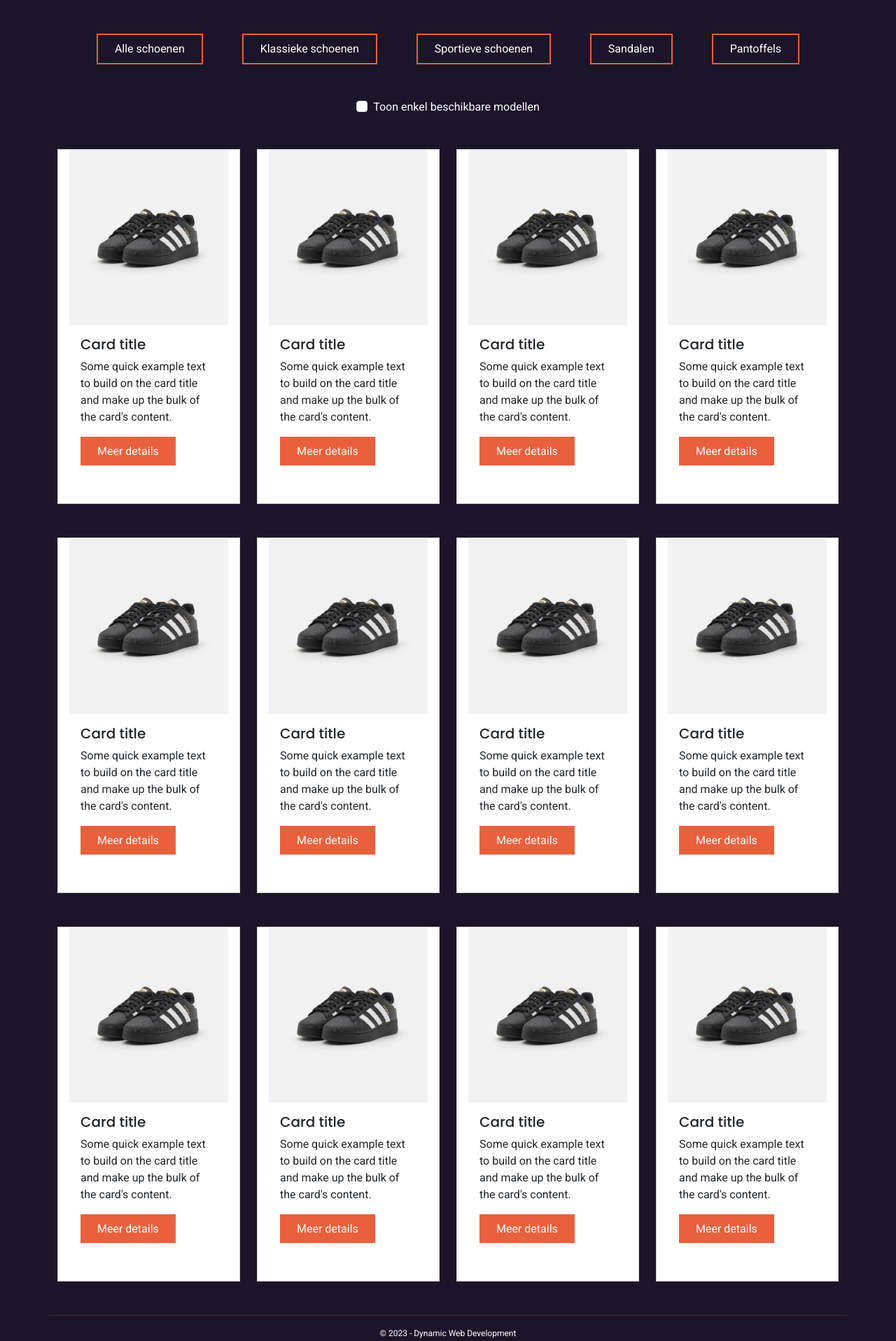
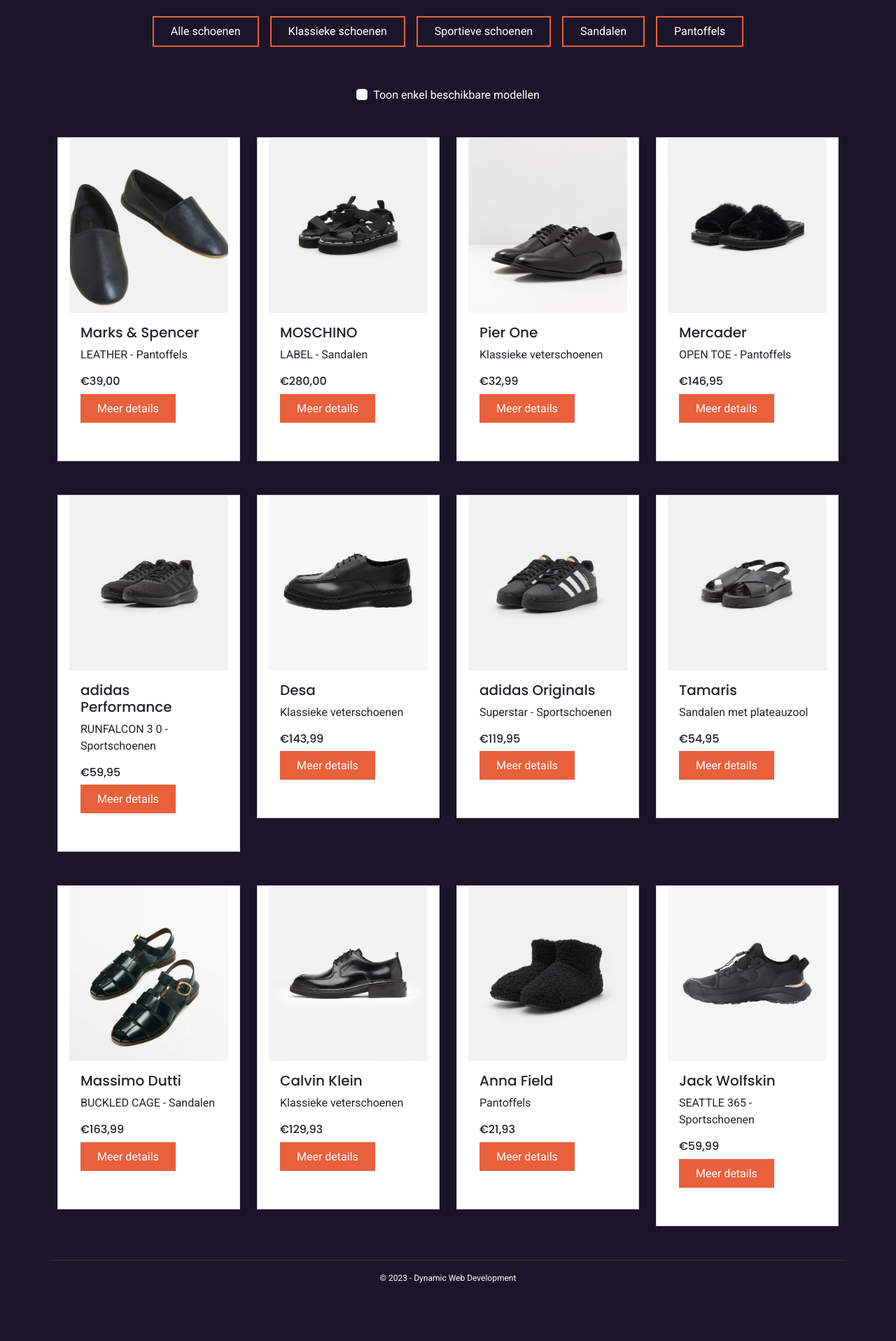
Before and after one commit to DemasureYasna/2022-2023-2ezit-backend, a PHP site: page / in a window 1280 px wide. Shown: the part 396-2312 px from the top of the page at 70% size. After the commit the page ends 2229 px from the top, so only its background shows below. Run offline with PHP 8.4, Linux system fonts and the light colour scheme.

Commit message:
finished index

```diff
--- a/css/screen.css
+++ b/css/screen.css
@@ -55,7 +55,8 @@ h1 {
   text-shadow: 2px 2px 4px #e9603c;
 }
 
-h5 {
+h5,
+h6 {
   font-family: "Poppins";
   color: #212529;
 }
@@ -87,10 +88,12 @@ body {
 .c-filters {
   margin: 3rem 0rem;
   display: flex;
-  justify-content: space-evenly;
+  flex-wrap: wrap;
+  justify-content: center;
 }
 
 .c-filter {
+  margin: 0.5rem;
   color: #ffffff;
   border: solid 2px #e9603c;
   padding: 0.5rem 1.5rem;
@@ -158,3 +161,8 @@ body {
 /*---------------------------------------/*
  # UTILITIES
 /*---------------------------------------*/
+@media (min-width: 992px) {
+  .c-filters {
+    margin-top: 15px;
+  }
+}
--- a/css/screen.scss
+++ b/css/screen.scss
@@ -70,7 +70,8 @@ h1 {
   text-shadow: 2px 2px 4px #e9603c;
 }
 
-h5 {
+h5,
+h6 {
   font-family: $fontfamily-title;
   color: $color-black;
 }
@@ -105,10 +106,12 @@ body {
   margin: 3rem 0rem;
 
   display: flex;
-  justify-content: space-evenly;
+  flex-wrap: wrap;
+  justify-content: center;
 }
 
 .c-filter {
+  margin: 0.5rem;
   color: $color-white;
   border: solid 2px #e9603c;
   padding: 0.5rem 1.5rem;
@@ -182,3 +185,9 @@ body {
 /*---------------------------------------/*
  # UTILITIES
 /*---------------------------------------*/
+
+@media (min-width: 992px) {
+  .c-filters {
+    margin-top: 15px;
+  }
+}
--- a/index.html
+++ b/index.html
@@ -20,12 +20,14 @@
     <section>
         <div class="container">
             <div class="row c-filters__bg">
+                <div class="col-lg-12">
                     <div class="c-filters">
                         <a href="#"><span class="c-filter">Alle schoenen</span></a>
                         <a href="#"><span class="c-filter">Klassieke schoenen</span></a>
                         <a href="#"><span class="c-filter">Sportieve schoenen</span></a>
                         <a href="#"><span class="c-filter">Sandalen</span></a>
                         <a href="#"><span class="c-filter">Pantoffels</span></a>
+                    </div>
                 </div>
 
                 <div class="c-uitverkocht">
@@ -45,12 +47,77 @@
             <div class="row c-cards">
                 <div class="col-12 col-lg-3 col-md-6">
                     <div class="card">
-                        <img src="images/adidas-originals.jpg" class="card-img-top" alt="...">
+                        <img src="images/marks-spencer.jpg" class="card-img-top" alt="...">
                         <div class="card-body">
-                            <h5 class="card-title">Card title</h5>
-                            <p class="card-text">Some quick example text to build on the card title and make up the bulk
-                                of the card's
-                                content.</p>
+                            <h5 class="card-title">Marks & Spencer</h5>
+                            <p class="card-text">LEATHER - Pantoffels</p>
+                            <h6 class="card-title">€39,00</h6>
+                            <a href="#" class="c-btn"><span>Meer details</span><i
+                                    class="bi bi-arrow-right c-btn__arrow"></i></a>
+                        </div>
+                    </div>
+                </div>
+
+                <div class="col-12 col-lg-3 col-md-6">
+                    <div class="card">
+                        <img src="images/moschino.jpg" class="card-img-top" alt="moschino">
+                        <div class="card-body">
+                            <h5 class="card-title">MOSCHINO</h5>
+                            <p class="card-text">LABEL - Sandalen</p>
+                            <h6 class="card-title">€280,00</h6>
+                            <a href="#" class="c-btn"><span>Meer details</span><i
+                                    class="bi bi-arrow-right c-btn__arrow"></i></a>
+                        </div>
+                    </div>
+                </div>
+
+                <div class="col-12 col-lg-3 col-md-6">
+                    <div class="card">
+                        <img src="images/pier-one.jpg" class="card-img-top" alt="...">
+                        <div class="card-body">
+                            <h5 class="card-title">Pier One</h5>
+                            <p class="card-text">Klassieke veterschoenen</p>
+                            <h6 class="card-title">€32,99</h6>
+                            <a href="#" class="c-btn"><span>Meer details</span><i
+                                    class="bi bi-arrow-right c-btn__arrow"></i></a>
+                        </div>
+                    </div>
+                </div>
+
+                <div class="col-12 col-lg-3 col-md-6">
+                    <div class="card">
+                        <img src="images/mercader.jpg" class="card-img-top" alt="...">
+                        <div class="card-body">
+                            <h5 class="card-title">Mercader</h5>
+                            <p class="card-text">OPEN TOE - Pantoffels</p>
+                            <h6 class="card-title">€146,95</h6>
+
+                            <a href="#" class="c-btn"><span>Meer details</span><i
+                                    class="bi bi-arrow-right c-btn__arrow"></i></a>
+                        </div>
+                    </div>
+                </div>
+
+                <div class="col-12 col-lg-3 col-md-6">
+                    <div class="card">
+                        <img src="images/adidas-performance.jpg" class="card-img-top" alt="...">
+                        <div class="card-body">
+                            <h5 class="card-title">adidas Performance</h5>
+                            <p class="card-text">RUNFALCON 3 0 - Sportschoenen</p>
+                            <h6 class="card-title">€59,95</h6>
+                            <a href="#" class="c-btn"><span>Meer details</span><i
+                                    class="bi bi-arrow-right c-btn__arrow"></i></a>
+                        </div>
+                    </div>
+                </div>
+
+                <div class="col-12 col-lg-3 col-md-6">
+                    <div class="card">
+                        <img src="images/desa.jpg" class="card-img-top" alt="...">
+                        <div class="card-body">
+                            <h5 class="card-title">Desa</h5>
+                            <p class="card-text">Klassieke veterschoenen</p>
+                            <h6 class="card-title">€143,99</h6>
                             <a href="#" class="c-btn"><span>Meer details</span><i
                                     class="bi bi-arrow-right c-btn__arrow"></i></a>
                         </div>
@@ -61,10 +128,9 @@
                     <div class="card">
                         <img src="images/adidas-originals.jpg" class="card-img-top" alt="...">
                         <div class="card-body">
-                            <h5 class="card-title">Card title</h5>
-                            <p class="card-text">Some quick example text to build on the card title and make up the bulk
-                                of the card's
-                                content.</p>
+                            <h5 class="card-title">adidas Originals</h5>
+                            <p class="card-text">Superstar - Sportschoenen</p>
+                            <h6 class="card-title">€119,95</h6>
                             <a href="#" class="c-btn"><span>Meer details</span><i
                                     class="bi bi-arrow-right c-btn__arrow"></i></a>
                         </div>
@@ -73,12 +139,11 @@
 
                 <div class="col-12 col-lg-3 col-md-6">
                     <div class="card">
-                        <img src="images/adidas-originals.jpg" class="card-img-top" alt="...">
+                        <img src="images/tamaris.jpg" class="card-img-top" alt="...">
                         <div class="card-body">
-                            <h5 class="card-title">Card title</h5>
-                            <p class="card-text">Some quick example text to build on the card title and make up the bulk
-                                of the card's
-                                content.</p>
+                            <h5 class="card-title">Tamaris</h5>
+                            <p class="card-text">Sandalen met plateauzool</p>
+                            <h6 class="card-title">€54,95</h6>
                             <a href="#" class="c-btn"><span>Meer details</span><i
                                     class="bi bi-arrow-right c-btn__arrow"></i></a>
                         </div>
@@ -87,12 +152,11 @@
 
                 <div class="col-12 col-lg-3 col-md-6">
                     <div class="card">
-                        <img src="images/adidas-originals.jpg" class="card-img-top" alt="...">
+                        <img src="images/massimo-duti.jpg" class="card-img-top" alt="...">
                         <div class="card-body">
-                            <h5 class="card-title">Card title</h5>
-                            <p class="card-text">Some quick example text to build on the card title and make up the bulk
-                                of the card's
-                                content.</p>
+                            <h5 class="card-title">Massimo Dutti</h5>
+                            <p class="card-text">BUCKLED CAGE - Sandalen</p>
+                            <h6 class="card-title">€163,99</h6>
                             <a href="#" class="c-btn"><span>Meer details</span><i
                                     class="bi bi-arrow-right c-btn__arrow"></i></a>
                         </div>
@@ -101,12 +165,11 @@
 
                 <div class="col-12 col-lg-3 col-md-6">
                     <div class="card">
-                        <img src="images/adidas-originals.jpg" class="card-img-top" alt="...">
+                        <img src="images/calvin-klein.jpg" class="card-img-top" alt="...">
                         <div class="card-body">
-                            <h5 class="card-title">Card title</h5>
-                            <p class="card-text">Some quick example text to build on the card title and make up the bulk
-                                of the card's
-                                content.</p>
+                            <h5 class="card-title">Calvin Klein</h5>
+                            <p class="card-text">Klassieke veterschoenen</p>
+                            <h6 class="card-title">€129,93</h6>
                             <a href="#" class="c-btn"><span>Meer details</span><i
                                     class="bi bi-arrow-right c-btn__arrow"></i></a>
                         </div>
@@ -115,12 +178,11 @@
 
                 <div class="col-12 col-lg-3 col-md-6">
                     <div class="card">
-                        <img src="images/adidas-originals.jpg" class="card-img-top" alt="...">
+                        <img src="images/anna-field.jpg" class="card-img-top" alt="...">
                         <div class="card-body">
-                            <h5 class="card-title">Card title</h5>
-                            <p class="card-text">Some quick example text to build on the card title and make up the bulk
-                                of the card's
-                                content.</p>
+                            <h5 class="card-title">Anna Field</h5>
+                            <p class="card-text">Pantoffels</p>
+                            <h6 class="card-title">€21,93</h6>
                             <a href="#" class="c-btn"><span>Meer details</span><i
                                     class="bi bi-arrow-right c-btn__arrow"></i></a>
                         </div>
@@ -129,82 +191,11 @@
 
                 <div class="col-12 col-lg-3 col-md-6">
                     <div class="card">
-                        <img src="images/adidas-originals.jpg" class="card-img-top" alt="...">
+                        <img src="images/jack-wolfskin.jpg" class="card-img-top" alt="...">
                         <div class="card-body">
-                            <h5 class="card-title">Card title</h5>
-                            <p class="card-text">Some quick example text to build on the card title and make up the bulk
-                                of the card's
-                                content.</p>
-                            <a href="#" class="c-btn"><span>Meer details</span><i
-                                    class="bi bi-arrow-right c-btn__arrow"></i></a>
-                        </div>
-                    </div>
-                </div>
-
-                <div class="col-12 col-lg-3 col-md-6">
-                    <div class="card">
-                        <img src="images/adidas-originals.jpg" class="card-img-top" alt="...">
-                        <div class="card-body">
-                            <h5 class="card-title">Card title</h5>
-                            <p class="card-text">Some quick example text to build on the card title and make up the bulk
-                                of the card's
-                                content.</p>
-                            <a href="#" class="c-btn"><span>Meer details</span><i
-                                    class="bi bi-arrow-right c-btn__arrow"></i></a>
-                        </div>
-                    </div>
-                </div>
-
-                <div class="col-12 col-lg-3 col-md-6">
-                    <div class="card">
-                        <img src="images/adidas-originals.jpg" class="card-img-top" alt="...">
-                        <div class="card-body">
-                            <h5 class="card-title">Card title</h5>
-                            <p class="card-text">Some quick example text to build on the card title and make up the bulk
-                                of the card's
-                                content.</p>
-                            <a href="#" class="c-btn"><span>Meer details</span><i
-                                    class="bi bi-arrow-right c-btn__arrow"></i></a>
-                        </div>
-                    </div>
-                </div>
-
-                <div class="col-12 col-lg-3 col-md-6">
-                    <div class="card">
-                        <img src="images/adidas-originals.jpg" class="card-img-top" alt="...">
-                        <div class="card-body">
-                            <h5 class="card-title">Card title</h5>
-                            <p class="card-text">Some quick example text to build on the card title and make up the bulk
-                                of the card's
-                                content.</p>
-                            <a href="#" class="c-btn"><span>Meer details</span><i
-                                    class="bi bi-arrow-right c-btn__arrow"></i></a>
-                        </div>
-                    </div>
-                </div>
-
-                <div class="col-12 col-lg-3 col-md-6">
-                    <div class="card">
-                        <img src="images/adidas-originals.jpg" class="card-img-top" alt="...">
-                        <div class="card-body">
-                            <h5 class="card-title">Card title</h5>
-                            <p class="card-text">Some quick example text to build on the card title and make up the bulk
-                                of the card's
-                                content.</p>
-                            <a href="#" class="c-btn"><span>Meer details</span><i
-                                    class="bi bi-arrow-right c-btn__arrow"></i></a>
-                        </div>
-                    </div>
-                </div>
-
-                <div class="col-12 col-lg-3 col-md-6">
-                    <div class="card">
-                        <img src="images/adidas-originals.jpg" class="card-img-top" alt="...">
-                        <div class="card-body">
-                            <h5 class="card-title">Card title</h5>
-                            <p class="card-text">Some quick example text to build on the card title and make up the bulk
-                                of the card's
-                                content.</p>
+                            <h5 class="card-title">Jack Wolfskin</h5>
+                            <p class="card-text">SEATTLE 365 - Sportschoenen</p>
+                            <h6 class="card-title">€59,99</h6>
                             <a href="#" class="c-btn"><span>Meer details</span><i
                                     class="bi bi-arrow-right c-btn__arrow"></i></a>
                         </div>
```
Also changed, not shown: images/a1ef2bcec7a94743bb09bebb62203ecf.webp (deleted), images/adidas-originals-copy.jpg (deleted), images/adidas-performance.jpg (added), images/anna-field.jpg (added), images/calvin-klein.jpg (added), images/desa.jpg (added), images/jack-wolfskin.jpg (added), images/marks-spencer.jpg (added), images/massimo-duti.jpg (added), images/mercader.jpg (added), images/moschino.jpg (added), images/pier-one.jpg (added), images/tamaris.jpg (added). Lines whose indentation alone changed are shown as unchanged.
